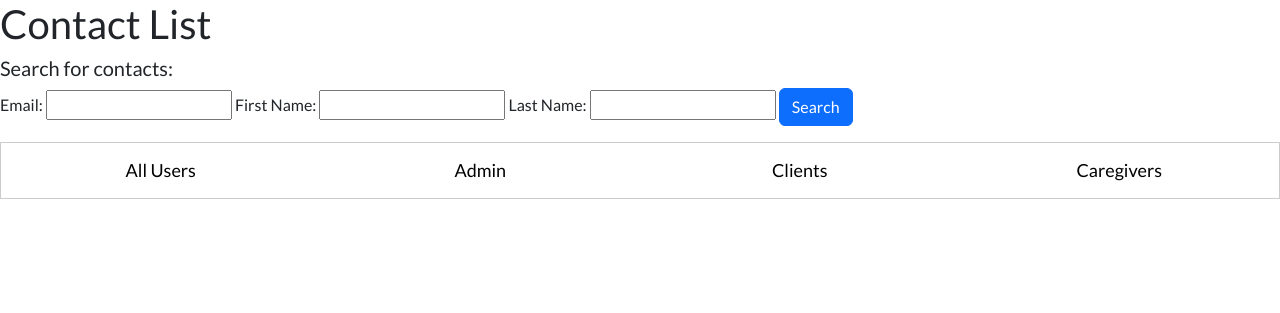
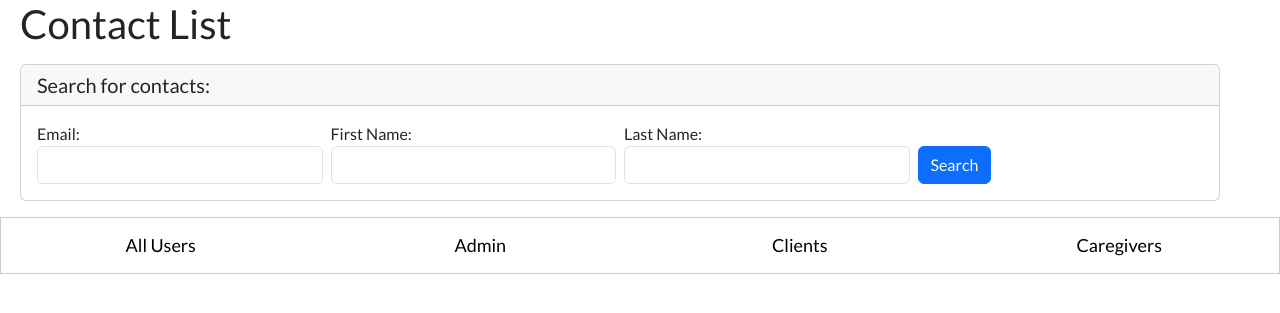
Before and after one commit to risharmaa/timesheet-error-tracker, a Flask app: page /contactlist in a window 1280 px wide. Shown: the part 102-415 px from the top of the page. Run offline with Flask 3, Linux system fonts and the light colour scheme; a user stored in the database is signed in; data comes from the database, SQL or seed files in the repository.

Commit message:
updated search for contact_list to be inside a bootstrap card

```diff
--- a/templates/contact_list.html
+++ b/templates/contact_list.html
@@ -102,17 +102,32 @@
         {% endfor %}
         {% endif %}
         {% endwith %}
-        <h1>Contact List</h1>
-        <h5>Search for contacts:</h5>
-        <form action="/contactlist" method = "GET">
-        <label for="email">Email:</label>
-        <input type="text" name="email">
-        <label for="fname">First Name:</label>
-        <input type="text" name="fname">
-        <label for="lname">Last Name:</label>
-        <input type="text" name="lname">
-        <button type = "submit" class="btn btn-primary"> Search </button>
+        <h1 style="margin-left:20px">Contact List</h1>
+        <p></p>
+        <div class="card" style="width: 75rem; margin-left: 20px;">
+            <h5 class="card-header">Search for contacts:</h5>
+            <div class="card-body">
+            <form action="/contactlist" method = "GET">
+                <div class="row g-2 align-items-end">
+                    <div class="col-sm-3">
+                    <label for="email">Email:</label>
+                    <input type="text" name="email" class="form-control">
+                    </div>
+                    <div class="col-sm-3">
+                    <label for="fname">First Name:</label>
+                    <input type="text" name="fname" class="form-control">
+                    </div>
+                    <div class="col-sm-3">
+                    <label for="lname">Last Name:</label>
+                    <input type="text" name="lname" class="form-control">
+                    </div>
+                    <div class="col-sm-2">
+                    <button type = "submit" class="btn btn-primary"> Search </button>
+                    </div>
+                </div>
         </form>
+        </div>
+        </div>
         <p> </p>
         <div class="tab">
             <button class="tablinks" onclick="openInfo(event, 'All')">All Users</button>
```
